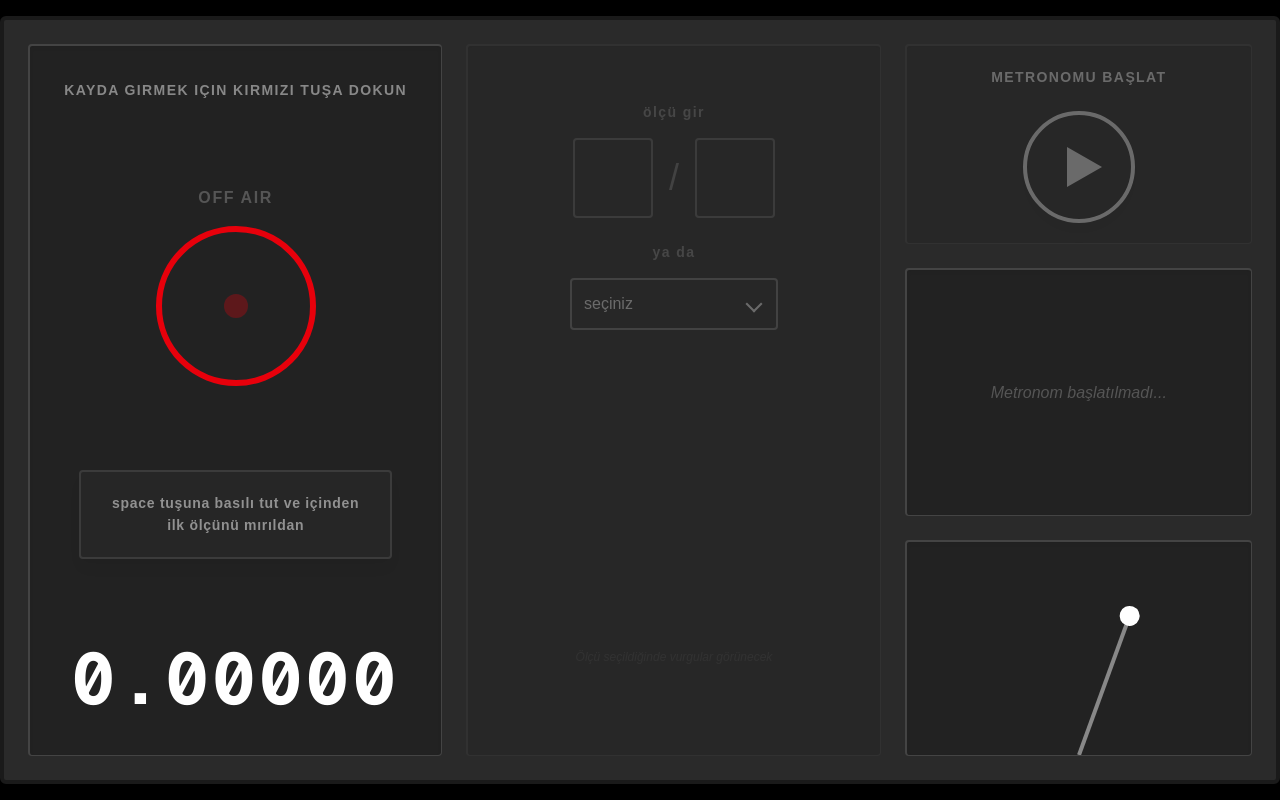
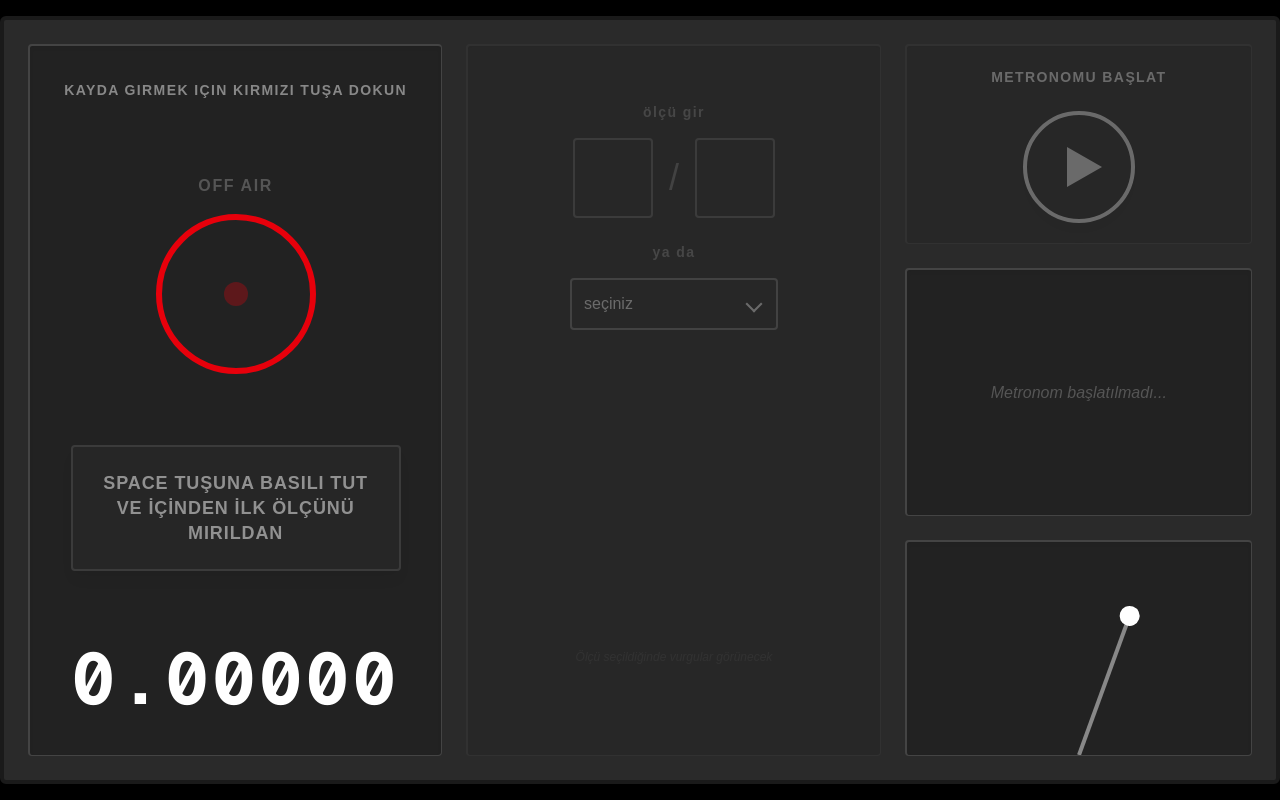
Before and after one commit to cemkoyuk/winkel, a Next.js app: page / in a window 1280 px wide. Built offline with nearby package versions, Linux system fonts and the light colour scheme.

Commit message:
metin buyutuldu ve uppercase uygulandi

```diff
--- a/app/page.tsx
+++ b/app/page.tsx
@@ -120,7 +120,7 @@ export default function Home() {
 
       <div className="w-[1280px] h-[768px] bg-[#2A2A2A] rounded-md shadow-2xl p-6 border-4 border-[#1A1A1A] flex gap-6">
 
-        {/* 1. SOL SÜTUN (KAYIT ALANI - Mükemmel Dikey Ortalama) */}
+        {/* 1. SOL SÜTUN (KAYIT ALANI) */}
         <div className="flex-1 bg-[#222222] rounded shadow-inner border-t-2 border-[#444] border-l-2 border-[#444] border-r border-[#111] border-b border-[#111] p-8 flex flex-col items-center justify-between">
 
           <div className="text-center w-full">
@@ -148,12 +148,12 @@ export default function Home() {
           </div>
 
           <div className="w-full flex flex-col items-center">
-            {/* Dolgun Buton Görünümlü Alan */}
-            <div className={`w-[90%] border-2 p-5 text-center rounded shadow-lg transition-all duration-300
-              ${recordState === 'idle' || recordState === 'done' ? 'border-[#555] bg-[#2A2A2A] opacity-50' : 'border-[#888] bg-[#333] opacity-100 shadow-[0_0_15px_rgba(255,255,255,0.1)]'}
+            {/* Büyütülmüş ve Full Uppercase Dolgun Buton Alanı */}
+            <div className={`w-[95%] border-2 p-6 text-center rounded shadow-lg transition-all duration-300
+              ${recordState === 'idle' || recordState === 'done' ? 'border-[#555] bg-[#2A2A2A] opacity-50' : 'border-[#888] bg-[#333] opacity-100 shadow-[0_0_20px_rgba(255,255,255,0.15)]'}
             `}>
-              <span className="text-white text-sm font-bold tracking-wider leading-relaxed block">
-                {recordState === 'recording' ? 'hissediliyor...' : 'space tuşuna basılı tut ve içinden ilk ölçünü mırıldan'}
+              <span className="text-white text-lg font-extrabold tracking-wider uppercase leading-snug block">
+                {recordState === 'recording' ? 'HİSSEDİLİYOR...' : 'SPACE TUŞUNA BASILI TUT VE İÇİNDEN İLK ÖLÇÜNÜ MIRILDAN'}
               </span>
             </div>
           </div>
@@ -208,7 +208,7 @@ export default function Home() {
             </div>
           </div>
 
-          {/* Metrik Vurgu (Yalnızca Ölçü Girildiyse Görünür) */}
+          {/* Metrik Vurgu */}
           <div className="w-full flex flex-col items-center pb-8 min-h-[100px] justify-center">
             {numVal > 0 ? (
               <>
```
